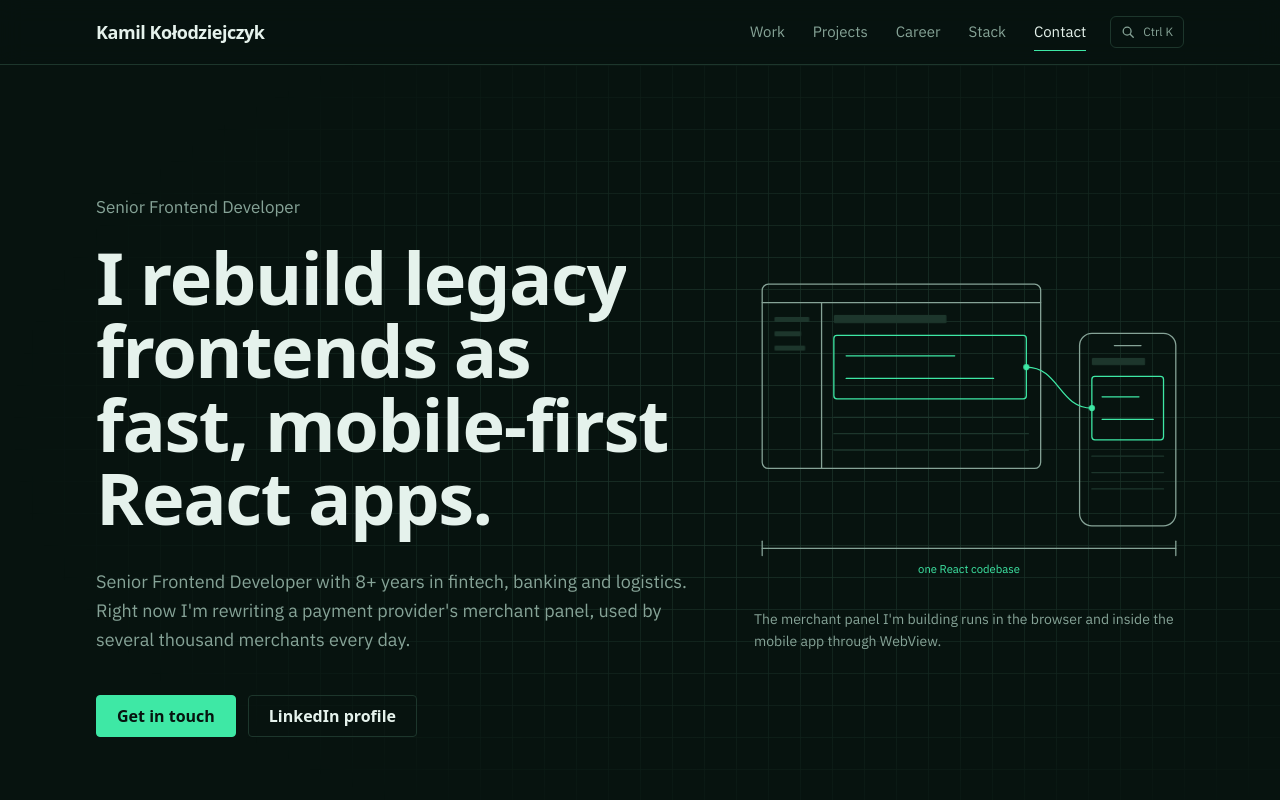
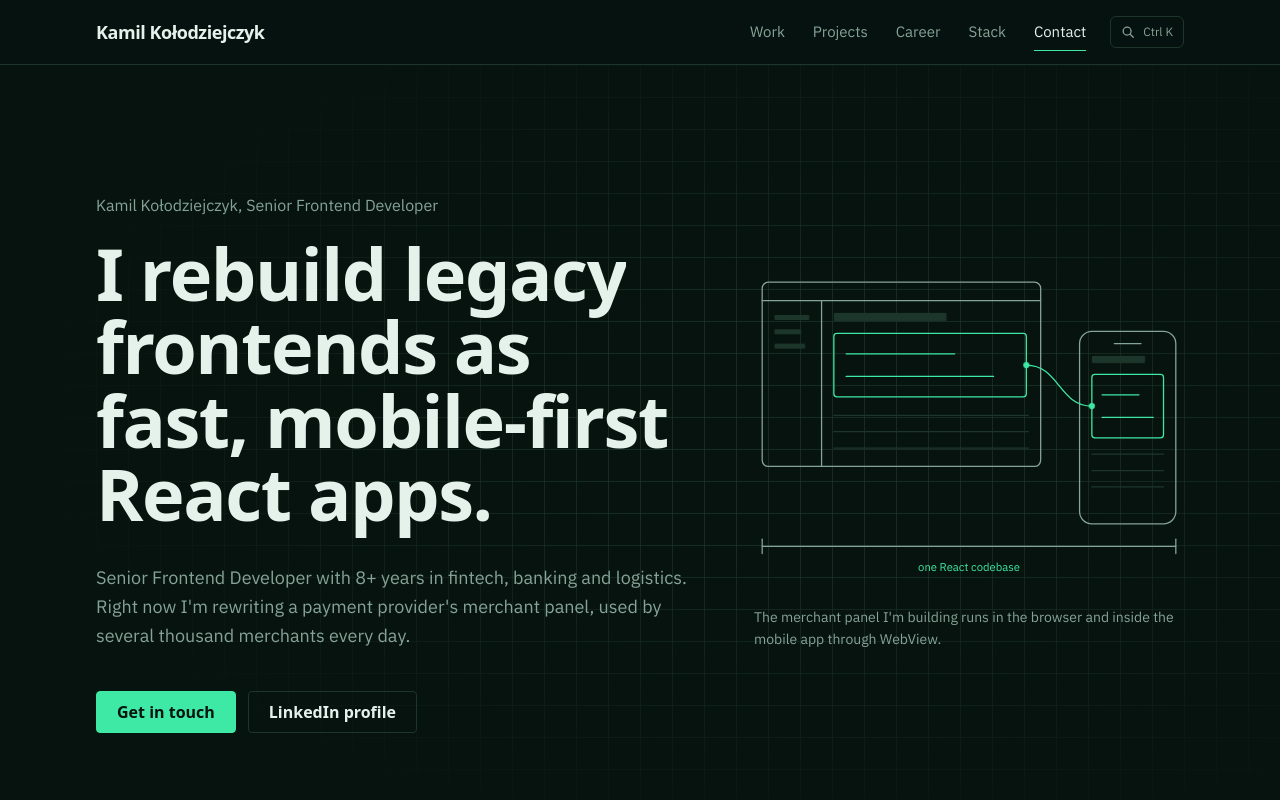
Before and after one commit to kolodziejczykamil/kamilkolodziejczyk.dev, a Next.js app: page / in a window 1280 px wide. Shown: the top 800 px of the page. Built offline with nearby package versions, Linux system fonts and the light colour scheme.

Commit message:
Use the name as the main heading and add an IndexNow key
Make "Kamil Kołodziejczyk, Senior Frontend Developer" the page H1 so name searches match the main heading, keep the tagline as large text, and publish an IndexNow key for search engine pings.

```diff
--- a/src/components/Hero.tsx
+++ b/src/components/Hero.tsx
@@ -27,10 +27,14 @@ export function Hero() {
         />
         <Container className="grid items-center gap-16 py-20 md:py-28 lg:grid-cols-12 lg:gap-10 lg:py-32">
           <div className="lg:col-span-7">
-            <p className="hero-rise text-muted" style={riseDelay(0)}>
+            <h1
+              id="hero-title"
+              className="hero-rise font-sans text-base font-normal tracking-normal text-muted"
+              style={riseDelay(0)}
+            >
               {hero.eyebrow}
-            </p>
-            <h1 id="hero-title" className="mt-5 text-hero">
+            </h1>
+            <p className="mt-5 font-display text-hero font-semibold tracking-[-0.02em] text-balance">
               {words.map((word, index) => (
                 <span key={`${word}-${index}`}>
                   <span className="-mb-[0.14em] inline-block overflow-hidden pb-[0.14em] align-bottom">
@@ -43,7 +47,7 @@ export function Hero() {
                   </span>{" "}
                 </span>
               ))}
-            </h1>
+            </p>
             <p className="hero-rise mt-8 max-w-measure text-lg leading-relaxed text-muted" style={riseDelay(1)}>
               {hero.intro}
             </p>
--- a/src/content/profile.ts
+++ b/src/content/profile.ts
@@ -115,7 +115,7 @@ export const siteMeta = {
 };
 
 export const hero = {
-  eyebrow: person.role,
+  eyebrow: `${person.name}, ${person.role}`,
   headline: "I rebuild legacy frontends as fast, mobile-first React apps.",
   intro:
     "Senior Frontend Developer with 8+ years in fintech, banking and logistics. Right now I'm rewriting a payment provider's merchant panel, used by several thousand merchants every day.",
```
Also changed, not shown: public/c710656ddaf275712c387bc60d7ebd05.txt (added).
